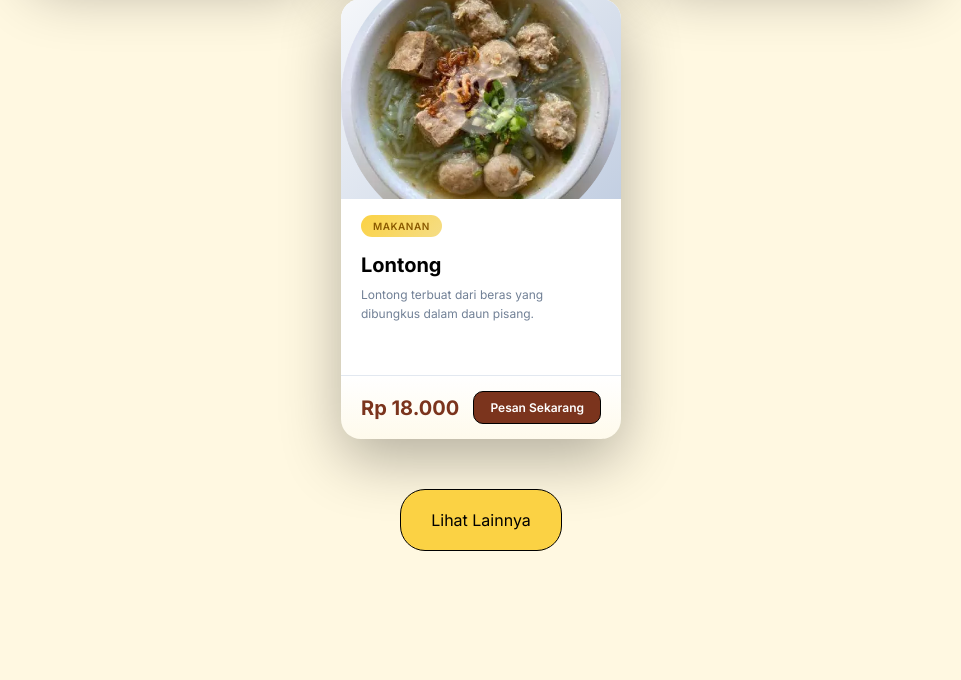
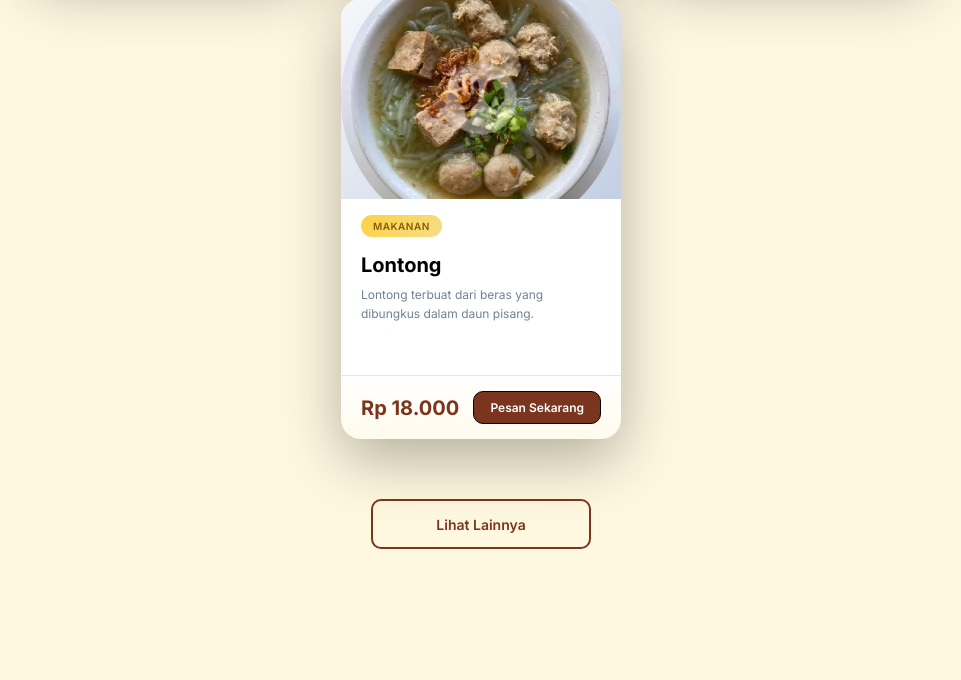
Before and after one commit to Seandjs/BaksoMasRoy---PJBL, a PHP site: page / in a window 1280 px wide. Shown: the part 3381-4061 px from the top of the page, without its empty margins (159-1120 px from the left). Run offline with PHP 8.4, Linux system fonts and the light colour scheme.

Commit message:
Add new button styles and restructure CTA sections for improved UI

```diff
--- a/css/style.css
+++ b/css/style.css
@@ -636,33 +674,49 @@ nav .logo img {
   box-shadow: 0 10px 20px rgba(123, 52, 29, 0.4);
   background: #5a2716;
 }
-
-.cta-lihat-lainya {
-  display: flex;
+.lihat-lainnya {
+    display: flex;
   text-align: center;
-  margin-top: 50px;
+  margin-top: 60px;
   margin-bottom: 50px;
   position: relative;
-  border-radius: 20px;
   justify-content: center;
 }
-
-.cta-lihat-lainya a {
-  display: flex;
-  justify-content: center;
-  text-decoration: none;
-  padding: 20px 30px 20px 30px;
-  background-color: var(--primary);
-  border-radius: 25px;
-  text-decoration: none;
-  color: var(--dark);
-  border: solid 0.5px var(--dark);
-  transition: all 0.3s ease-in-out;
-}
-
-.cta-lihat-lainya a:hover {
-  transform: translateY(-3px);
-  box-shadow: 0 6px 12px rgba(0, 0, 0, 0.2);
+.btn-lain {
+  width: 220px;
+  height: 50px;
+  padding: 12px 28px;
+  border: 2px solid var(--secondary);
+  background: transparent;
+  color: var(--secondary);
+  border-radius: 10px;
+  font-size: 14px;
+  font-weight: 600;
+  cursor: pointer;
+  position: relative;
+  overflow: hidden;
+  z-index: 1;
+  transition: color 0.4s ease;
+}
+
+.btn-lain::before {
+  content: '';
+  position: absolute;
+  bottom: 0;
+  left: 0;
+  width: 100%;
+  height: 0;
+  background: var(--primary);
+  transition: height 0.4s ease;
+  z-index: -1;
+}
+
+.btn-lain:hover {
+  color: var(--secondary);
+}
+
+.btn-lain:hover::before {
+  height: 100%;
 }
 
 .lokasi-outlet {
--- a/index.html
+++ b/index.html
@@ -366,8 +372,12 @@
         </div>
       </div>
     </div>
-    <div class="cta-lihat-lainya">
-      <a href="#">Lihat Lainnya</a>
+    <div class="lihat-lainnya">
+      <a href="#">
+        <button class="btn-lain">
+          Lihat Lainnya
+        </button>
+      </a>
     </div>
   </section>
 
```
Also changed, not shown: other parts of css/style.css (+63 -28 lines), other parts of index.html (+32 -12 lines).
